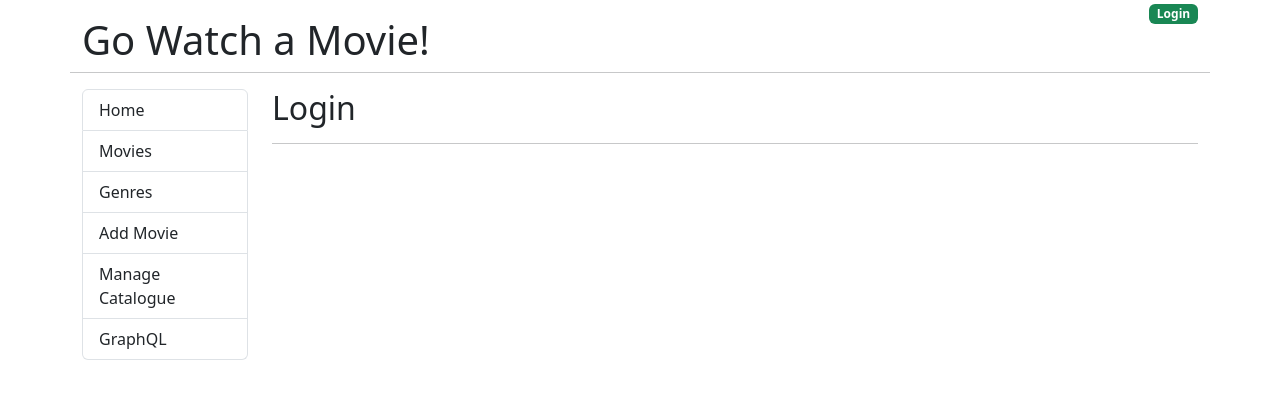
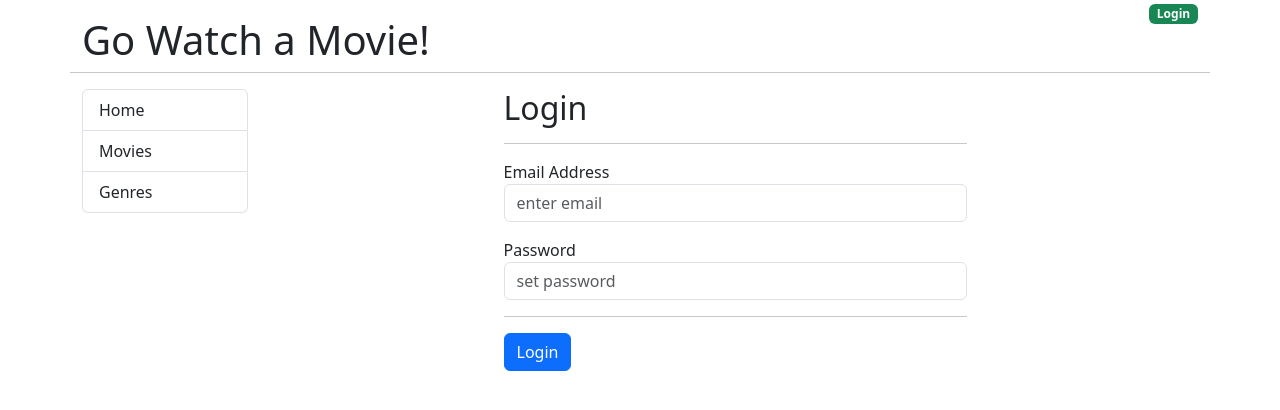
Before and after one commit to bommasanigangadhar-jpg/react-web-backend-golang, a React (Create React App) app: page /login in a window 1280 px wide. Shown: the top 410 px of the page. Built offline with nearby package versions, Linux system fonts and the light colour scheme.

Commit message:
[no task id]-added login/logout componenets

```diff
--- a/src/App.js
+++ b/src/App.js
@@ -1,6 +1,19 @@
-import { Link, Outlet } from "react-router-dom";
+import { useState } from "react";
+import { Link, Outlet, useNavigate } from "react-router-dom";
+import Alert from "./components/Alert";
 
 function App() {
+    const [jwtToken, setJwtToken] = useState("");
+    const [alertMessage, setAlertMessage] = useState("");
+    const [alertClassName, setAlertClassName] = useState("d-none");
+
+    const navigate = useNavigate();
+
+    const logOut = () => {
+        setJwtToken("");
+        navigate("/login");
+    }
+
     return(
         <div className="container">
           <div className="row">
@@ -8,7 +21,10 @@ function App() {
                 <h1 className="mt-3">Go Watch a Movie!</h1>
             </div>
             <div className="col text-end">
-                <Link to="/login"><span className="badge bg-success">Login</span></Link>
+                {jwtToken === ""
+                ? <Link to="/login"><span className="badge bg-success">Login</span></Link>
+                : <a href="#!" onClick={logOut}><span className="badge bg-danger">Logout</span></a>
+                }
             </div>
             <hr className="mb-3"></hr>
          </div>
@@ -20,14 +36,21 @@ function App() {
                         <Link to="/" className="list-group-item list-group-item-action">Home</Link>
                         <Link to="/movies" className="list-group-item list-group-item-action">Movies</Link>
                         <Link to="/genres" className="list-group-item list-group-item-action">Genres</Link>
-                        <Link to="/admin/movie/0" className="list-group-item list-group-item-action">Add Movie</Link>
-                        <Link to="/manage-catalogue" className="list-group-item list-group-item-action">Manage Catalogue</Link>
-                        <Link to="/graphql" className="list-group-item list-group-item-action">GraphQL</Link>
+                        {jwtToken !=="" &&
+                        <>
+                            <Link to="/admin/movie/0" className="list-group-item list-group-item-action">Add Movie</Link>
+                            <Link to="/manage-catalogue" className="list-group-item list-group-item-action">Manage Catalogue</Link>
+                            <Link to="/graphql" className="list-group-item list-group-item-action">GraphQL</Link>
+                        </>
+                        }
                     </div>
                 </nav>
             </div>
             <div className="col-md-10">
-                <Outlet />
+                <Alert message={alertMessage} className={alertClassName}/>
+                <Outlet context={{
+                    jwtToken, setJwtToken, setAlertClassName, setAlertMessage,
+                }}/>
             </div>
          </div>
     </div>
--- /dev/null
+++ b/src/components/Alert.js
@@ -0,0 +1,9 @@
+const Alert = (props) => {
+    return(
+        <div className={"alert" + props.className} role="alert">
+            {props.message}
+        </div>
+    )
+}
+
+export default Alert;
--- a/src/components/Login.js
+++ b/src/components/Login.js
@@ -1,9 +1,69 @@
+import { useState } from "react";
+import CustomInput from "./form/CustomInput";
+import { useNavigate, useOutletContext } from "react-router-dom";
+
 const Login = () => {
 
+    const [email, setEmail] = useState("");
+    const [password,setPassword] = useState("");
+
+    const { setJwtToken } = useOutletContext();
+    const { setAlertClassName } = useOutletContext();
+    const { setAlertMessage } = useOutletContext();
+
+    const navigate = useNavigate();
+
+    const handleSubmit = (event) => {
+        event.preventDefault();
+        console.log("email/pass", email, password);
+
+        if (email === "admin@example.com") {
+            setJwtToken("abc");
+            setAlertClassName("d-none");
+            setAlertMessage("");
+            navigate("/");
+        } else {
+            setAlertClassName("alert-danger");
+            setAlertMessage("Invalid credentials");
+        }
+    }
+
     return(
-        <div>
+        <div className="col-md-6 offset-md-3">
             <h2>Login</h2>
             <hr />
+
+            <form onSubmit={handleSubmit}>
+
+                <CustomInput
+                    title="Email Address"
+                    type="email"
+                    className="form-control"
+                    name="email"
+                    autoComplete="email-new"
+                    placeholder="enter email"
+                    onChange={ (event) => setEmail(event.target.value)}
+                />
+
+                <CustomInput
+                    title="Password"
+                    type="password"
+                    className="form-control"
+                    name="password"
+                    autoComplete="password-new"
+                    placeholder="set password"
+                    onChange={ (event) => setPassword(event.target.value)}
+                />
+
+                <hr />
+
+                <input
+                    type="submit"
+                    className="btn btn-primary"
+                    value="Login"
+                />
+
+            </form>
         </div>
     )
 }
--- a/src/components/Movie.js
+++ b/src/components/Movie.js
@@ -1,9 +1,32 @@
+import { useEffect, useState } from "react";
+import { useParams } from "react-router-dom";
+
 const Movie = () => {
+
+    const [movie, setMovie] = useState({});
+    let { id } = useParams();
+
+    useEffect(()=> {
+
+        let myMovie = {
+                id: 1,
+                title: "Highlander",
+                release_date: "1986-03-07",
+                runtime: 116,
+                mpaa_rating: "R",
+                description: "Some long description",
+        }
+
+        setMovie(myMovie);
+    }, [id]);
+
 
     return(
         <div>
-            <h2>Movie</h2>
+            <h2>Movie: {movie.title} </h2>
+            <small><em>{movie.release_date} {movie.runtime} minutes, Rated {movie.mpaa_rating}</em></small>
             <hr />
+            <p>{movie.description}</p>
         </div>
     )
 }
--- a/src/components/Movies.js
+++ b/src/components/Movies.js
@@ -1,9 +1,59 @@
+import { useEffect, useState } from "react";
+import { Link } from "react-router-dom";
+
 const Movies = () => {
+
+    const [movies, setMovies] = useState([]);
+
+    useEffect( () => {
+        let moviesList = [
+            {
+                id: 1,
+                title: "Highlander",
+                release_date: "1986-03-07",
+                runtime: 116,
+                mpaa_rating: "R",
+                description: "Some long description",
+            },
+            {
+                id: 2,
+                title: "Raiders of the last Ark",
+                release_date: "1981-06-03",
+                runtime: 115,
+                mpaa_rating: "PG-13",
+                description: "Some long description",
+            },
+        ];
+
+        setMovies(moviesList);
+    },[])
 
     return(
         <div>
             <h2>Movies</h2>
             <hr />
+            <table className="table table-striped table-hover">
+                <thead>
+                    <tr>
+                        <th>Movie</th>
+                        <th>Release Date</th>
+                        <th>Rating</th>
+                    </tr>
+                </thead>
+                <tbody>
+                    {movies.map( (m) => (
+                         <tr key={m.id}>
+                            <td>
+                                <Link to={`/movies/${m.id}`}>
+                                    {m.title}
+                                </Link>
+                            </td>
+                            <td>{m.release_date}</td>
+                            <td>{m.mpaa_rating}</td>
+                        </tr>
+                    ))}
+                </tbody>
+            </table>
         </div>
     )
 }
--- /dev/null
+++ b/src/components/form/CustomInput.js
@@ -0,0 +1,26 @@
+import { forwardRef } from "react";
+
+const CustomInput = forwardRef((props, ref) => {
+    return (
+        <div className="mb-3">
+            <label htmlFor={props.name} className="form-lable">
+                {props.title}
+            </label>
+            <input
+                type={props.type}
+                title={props.title}
+                className={props.className}
+                id={props.id}
+                ref={ref}
+                name={props.name}
+                placeholder={props.placeholder}
+                onChange={props.onChange}
+                autoComplete={props.autoComplete}
+                value={props.value}
+            />
+            <div className={props.errorDev}>{props.errorMsg}</div>
+        </div>
+    )
+})
+
+export default CustomInput;
--- a/src/index.js
+++ b/src/index.js
@@ -10,6 +10,7 @@ import ManageCatalogue from './components/ManageCatalogue';
 import GraphQL from './components/GraphQL';
 import Login from './components/Login';
 import EditMovie from './components/EditMovie';
+import Movie from './components/Movie';
 
 const root = ReactDOM.createRoot(document.getElementById('root'));
 
@@ -23,6 +24,10 @@ const router = createBrowserRouter([
       {
         path: "/movies",
         element: <Movies />,
+      },
+      {
+        path: "/movies/:id",
+        element: <Movie />,
       },
       {
         path: "/genres",
```
